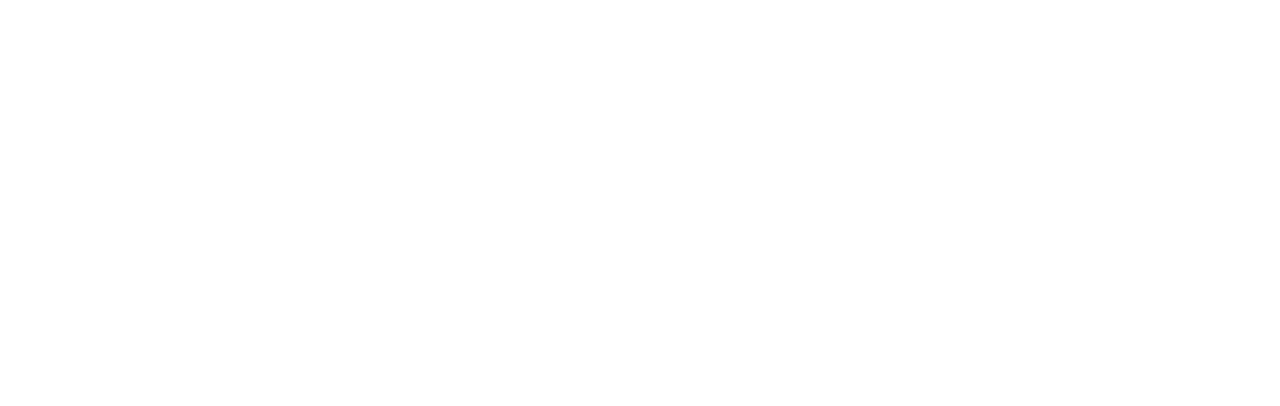
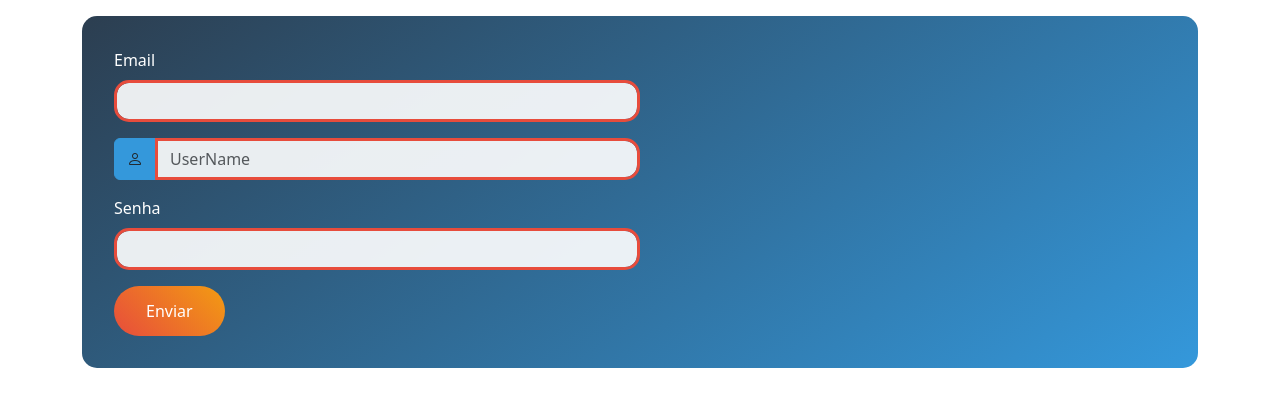
Before and after one commit to Guilherme-Gandini/bootstrap_base, a plain HTML site: page ex4_formulario-sub-css/ex4.html in a window 1280 px wide. Drawn offline with nearby package versions, Linux system fonts and the light colour scheme.

Commit message:
exercicios 2 ao 5 concluidos

```diff
--- /dev/null
+++ b/ex2_sistema-grid/style.css
@@ -0,0 +1,3 @@
+.bg-custom {
+    background-color: aqua;
+}
--- /dev/null
+++ b/ex3_botoes/style.css
@@ -0,0 +1,3 @@
+.btn-primary {
+    background-color: pink;
+}
--- a/ex4_formulario-sub-css/ex4.html
+++ b/ex4_formulario-sub-css/ex4.html
@@ -1,25 +1,51 @@
-<!DOCTYPE html>
+<!doctype html>
 <html lang="pt-br">
-<head>
-    <meta charset="UTF-8">
-    <meta name="viewport" content="width=device-width, initial-scale=1.0">
+  <head>
+    <meta charset="UTF-8" />
+    <meta name="viewport" content="width=device-width, initial-scale=1.0" />
     <title>Formulário Bootstrap Customizado</title>
 
     <!-- Bootstrap CSS -->
-    <link href="https://cdn.jsdelivr.net/npm/bootstrap@5.3.0/dist/css/bootstrap.min.css" rel="stylesheet">
+    <link
+      href="https://cdn.jsdelivr.net/npm/bootstrap@5.3.0/dist/css/bootstrap.min.css"
+      rel="stylesheet"
+    />
 
     <!-- Bootstrap ícones -->
-    <link rel="stylesheet" href="https://cdn.jsdelivr.net/npm/bootstrap-icons@1.11.3/font/bootstrap-icons.css">
+    <link
+      rel="stylesheet"
+      href="https://cdn.jsdelivr.net/npm/bootstrap-icons@1.11.3/font/bootstrap-icons.css"
+    />
 
     <!-- CSS customizado -->
-    <link rel="stylesheet" href="styles.css">
-</head>
-<body>
+    <link rel="stylesheet" href="styles.css"/>
+  </head>
+  <body>
+    <!-- 1ª Digitação (Aqui) -->
+    <div class="container mt-3">
+      <form class="custom-form">
+        <div class="col-sm-6 mb-3">
+            <label for="email" class="form-label">Email</label>
+            <input type="email" name="email" id="email" class="form-control custom-input">
+        </div>
 
+        <div class="col-sm-6 mb-3">
+            <div class="input-group">
+                <span class="input-group-text custom-icon">
+                    <i class="bi bi-person"></i>
+                </span>
+                <input type="text" class="form-control custom-input" placeholder="UserName">
+            </div>
+        </div>
 
-    <!-- 1ª Digitação (Aqui) -->
+        <div class="col-sm-6 mb-3">
+            <label for="Senha" class="form-label">Senha</label>
+            <input type="password" name="Senha" class="form-control custom-input">
+        </div>
 
-
+        <button type="submit" class="btn btn-primary custom-button">Enviar</button>
+      </form>
+    </div>
     <script src="https://cdn.jsdelivr.net/npm/bootstrap@5.3.0/dist/js/bootstrap.bundle.min.js"></script>
-</body>
+  </body>
 </html>
--- a/ex4_formulario-sub-css/styles.css
+++ b/ex4_formulario-sub-css/styles.css
@@ -1 +1,35 @@
 /* 2ª Digitação (Aqui) */
+.custom-form {
+    background: linear-gradient(145deg, #2c3e50, #3498db);
+    padding: 2rem;
+    border-radius: 15px;
+}
+.form-label {
+    color: white;
+}
+.custom-icon {
+    background-color: #3498db;
+    border-color: #3498db;
+}
+.form-control.custom-input {
+    border: 3px solid #e74c3c;
+    border-radius: 15px;
+    background-color: rgba(255, 255, 255, 0.9);
+}
+.form-control.custom-input:focus {
+    border-color: #2ecc71;
+    transform: scale(1.02);
+}
+.input-group {
+    width: 100%;
+}
+.btn.btn-primary.custom-button {
+    background: linear-gradient(45deg, #e74c3c, #f39c12);
+    padding: 0.8rem 2rem;
+    border-radius: 50px;
+    border: none;
+}
+.btn.btn-primary.custom-button:hover {
+    transform: translateY(-5px);
+    box-shadow: 0 10px 20px rgba(231, 76, 60, 0.4);
+}
```
Also changed, not shown: ex2_sistema-grid/ex2.html (+20 -2 lines), ex3_botoes/ex3.html (+3 -0 lines), ex5_cards/ex5.html (+22 -1 lines).
